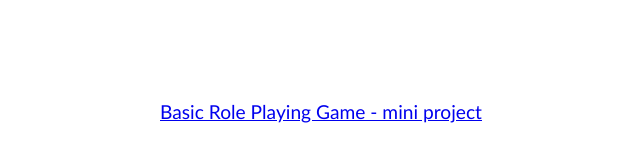
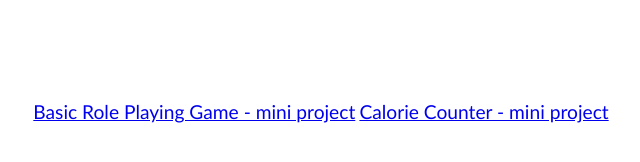
Before and after one commit to melihcalis/melihcalis.github.io, a plain HTML site: page js.html in a window 1280 px wide. Shown: the whole page, without its empty margins (319-959 px from the left). Drawn offline with Linux system fonts and the light colour scheme.

Commit message:
calorie counter added

```diff
--- a/js.html
+++ b/js.html
@@ -8,6 +8,7 @@
   <body>
     <div>
       <a href="basic-rpg/basic-rpg.html" target="_blank">Basic Role Playing Game - mini project</a>
+      <a href="calorie-counter/calorie-counter.html" target="_blank">Calorie Counter - mini project</a>
     </div>
   </body>
 </html>
```
